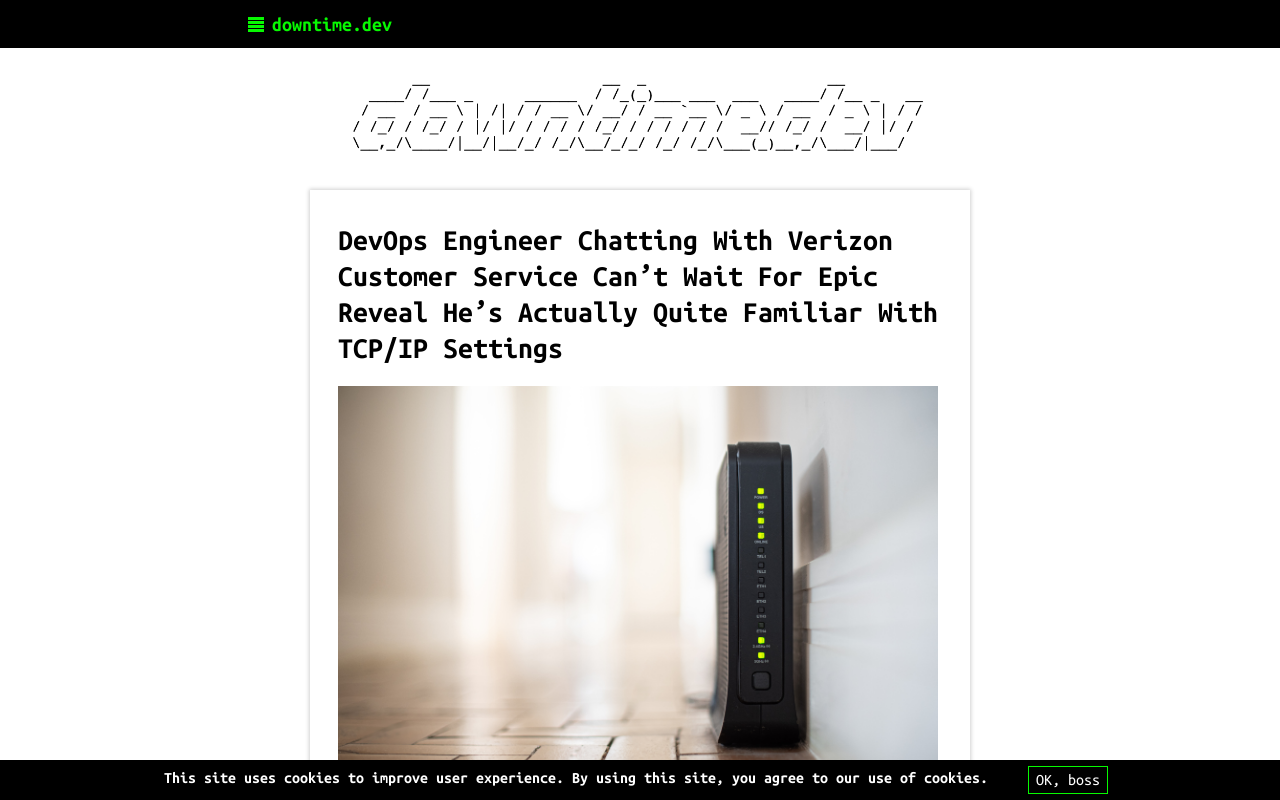
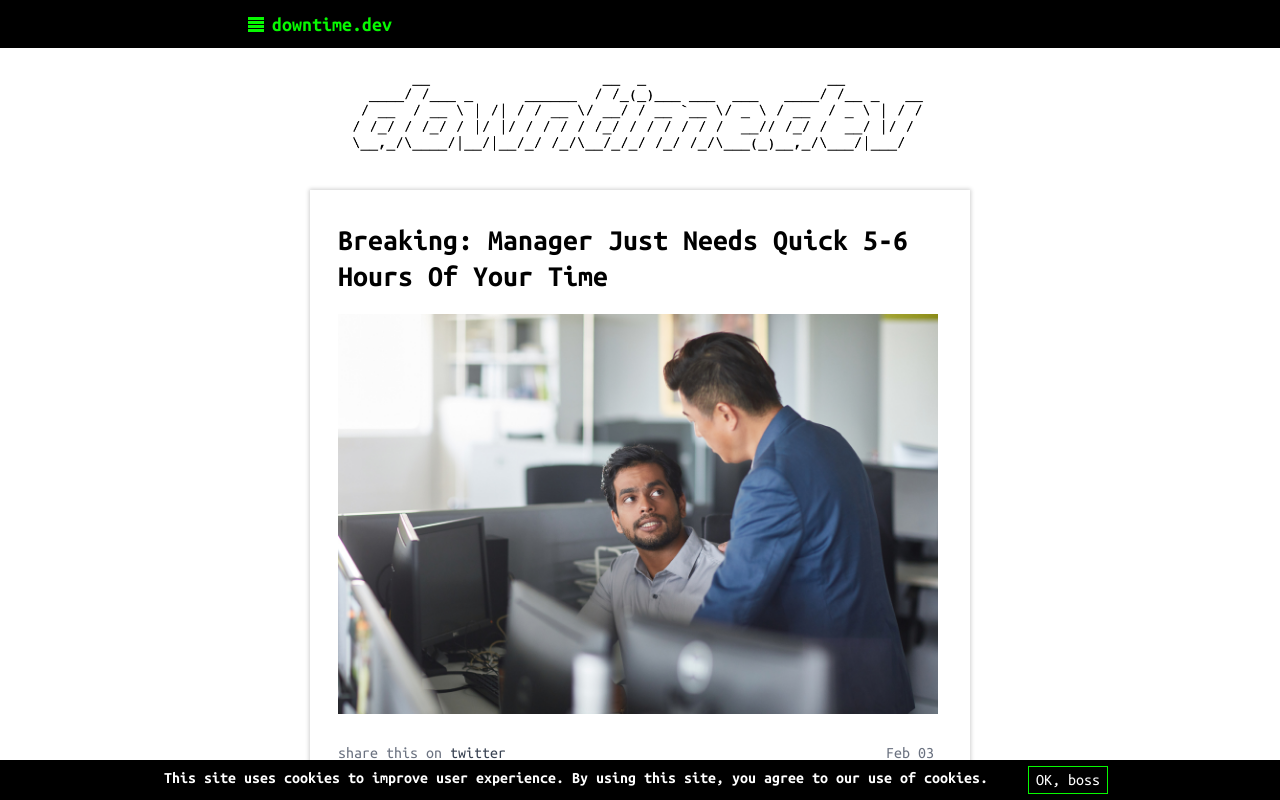
Before and after one commit to gravitational/downtime, a Next.js app: page / in a window 1280 px wide. Shown: the top 800 px of the page. Built offline with nearby package versions, Linux system fonts and the light colour scheme; no server answers.

Commit message:
joke 2-3

```diff
--- a/data/jokes.ts
+++ b/data/jokes.ts
@@ -185,16 +185,14 @@ const RawJokes: HeadlineProps[] = [
     anchor: 10022,
   },
   {
-    headline:
-      "Bot’s Mother Sad It No Longer Spams Her As Much As It Used To",
+    headline: "Bot’s Mother Sad It No Longer Spams Her As Much As It Used To",
     image: "/assets/images/botDoesntSpam@2x.png",
     twitterImage: "pic.twitter.com/wVNpVKx6bP",
     pubDate: new Date(2022, 0, 28),
     anchor: 10023,
   },
   {
-    headline:
-      "Universe To Be Down Thursday While God Runs Software Update",
+    headline: "Universe To Be Down Thursday While God Runs Software Update",
     image: "/assets/images/universeDown@2x.jpg",
     twitterImage: "pic.twitter.com/EVA3DP0eJz",
     pubDate: new Date(2022, 0, 31),
@@ -216,6 +214,14 @@ const RawJokes: HeadlineProps[] = [
     pubDate: new Date(2022, 1, 2),
     anchor: 10026,
   },
+  {
+    smoker: "Breaking:",
+    headline: "Manager Just Needs Quick 5-6 Hours Of Your Time",
+    image: "/assets/images/managerChat@2x.jpg",
+    twitterImage: "pic.twitter.com/CCPOrsqhh0",
+    pubDate: new Date(2022, 1, 3),
+    anchor: 10027,
+  },
 ];
 
 //sorted into order by MOST RECENT DATE FIRST
```
Also changed, not shown: twitter.html (+5 -6 lines).
